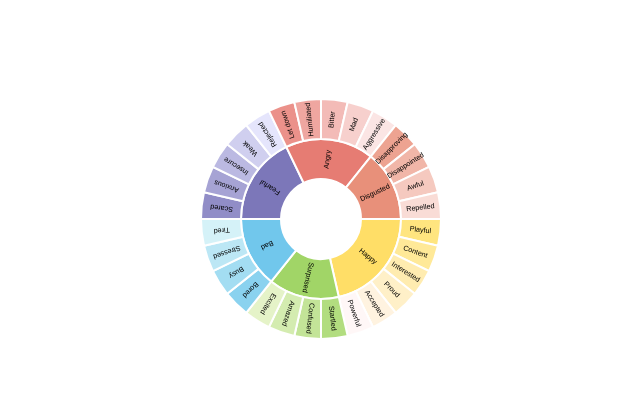
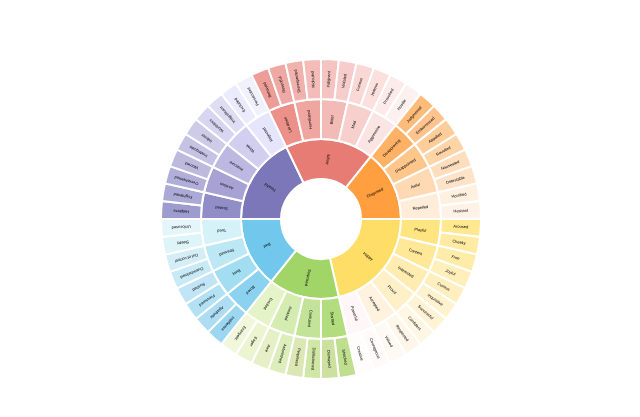
Before and after one commit to dthomas722/wheel-of-feelings, a Next.js app: page / in a window 1280 px wide. Shown: the part 189-606 px from the top of the page, without its empty margins (319-959 px from the left). Built offline with nearby package versions, Linux system fonts and the light colour scheme.

Commit message:
Add outer, tertiary ring

```diff
--- a/app/components/FeelingsWheel.tsx
+++ b/app/components/FeelingsWheel.tsx
@@ -11,70 +11,265 @@ const emotions: Feeling[] = [
     name: "Happy",
     color: "#FFDE67",
     children: [
-      { name: "Playful", color: "#FFE57F" },
-      { name: "Content", color: "#FFE998" },
-      { name: "Interested", color: "#FFECB0" },
-      { name: "Proud", color: "#FFF0C8" },
-      { name: "Accepted", color: "#FFF3E0" },
-      { name: "Powerful", color: "#FFF7F7" },
+      {
+        name: "Playful",
+        color: "#FFE57F",
+        children: [
+          { name: "Aroused", color: "#FFE890" },
+          { name: "Cheeky", color: "#FFEBA1" }
+        ]
+      },
+      {
+        name: "Content",
+        color: "#FFE998",
+        children: [
+          { name: "Free", color: "#FFECA9" },
+          { name: "Joyful", color: "#FFEFBA" }
+        ]
+      },
+      {
+        name: "Interested",
+        color: "#FFECB0",
+        children: [
+          { name: "Curious", color: "#FFEFBF" },
+          { name: "Inquisitive", color: "#FFF2CF" }
+        ]
+      },
+      {
+        name: "Proud",
+        color: "#FFF0C8",
+        children: [
+          { name: "Successful", color: "#FFF3D6" },
+          { name: "Confident", color: "#FFF6E3" }
+        ]
+      },
+      {
+        name: "Accepted",
+        color: "#FFF3E0",
+        children: [
+          { name: "Respected", color: "#FFF6EA" },
+          { name: "Valued", color: "#FFF9F4" }
+        ]
+      },
+      {
+        name: "Powerful",
+        color: "#FFF7F7",
+        children: [
+          { name: "Courageous", color: "#FFFAFA" },
+          { name: "Creative", color: "#FFFCFC" }
+        ]
+      }
     ]
   },
   {
     name: "Surprised",
     color: "#A1D567",
     children: [
-      { name: "Startled", color: "#B2DD7F" },
-      { name: "Confused", color: "#C3E498" },
-      { name: "Amazed", color: "#D4ECB0" },
-      { name: "Excited", color: "#E5F3C8" },
+      {
+        name: "Startled",
+        color: "#B2DD7F",
+        children: [
+          { name: "Shocked", color: "#BFDF8F" },
+          { name: "Dismayed", color: "#CCE19F" }
+        ]
+      },
+      {
+        name: "Confused",
+        color: "#C3E498",
+        children: [
+          { name: "Disillusioned", color: "#CFE6A6" },
+          { name: "Perplexed", color: "#DBE8B4" }
+        ]
+      },
+      {
+        name: "Amazed",
+        color: "#D4ECB0",
+        children: [
+          { name: "Astonished", color: "#DDEEBB" },
+          { name: "Awe", color: "#E6F0C6" }
+        ]
+      },
+      {
+        name: "Excited",
+        color: "#E5F3C8",
+        children: [
+          { name: "Eager", color: "#EBF5D1" },
+          { name: "Energetic", color: "#F1F7DA" }
+        ]
+      }
     ]
   },
   {
     name: "Bad",
     color: "#71C7EC",
     children: [
-      { name: "Bored", color: "#8AD2EF" },
-      { name: "Busy", color: "#A3DDF2" },
-      { name: "Stressed", color: "#BCE7F5" },
-      { name: "Tired", color: "#D5F2F8" },
+      {
+        name: "Bored",
+        color: "#8AD2EF",
+        children: [
+          { name: "Indifferent", color: "#9CD7F1" },
+          { name: "Apathetic", color: "#ADDCF3" }
+        ]
+      },
+      {
+        name: "Busy",
+        color: "#A3DDF2",
+        children: [
+          { name: "Pressured", color: "#B2E1F4" },
+          { name: "Rushed", color: "#C1E5F6" }
+        ]
+      },
+      {
+        name: "Stressed",
+        color: "#BCE7F5",
+        children: [
+          { name: "Overwhelmed", color: "#C8EAF6" },
+          { name: "Out of control", color: "#D4EDF7" }
+        ]
+      },
+      {
+        name: "Tired",
+        color: "#D5F2F8",
+        children: [
+          { name: "Sleepy", color: "#DDF4F9" },
+          { name: "Unfocused", color: "#E5F6FA" }
+        ]
+      }
     ]
   },
   {
     name: "Fearful",
     color: "#7C77B9",
     children: [
-      { name: "Scared", color: "#918DC7" },
-      { name: "Anxious", color: "#A6A3D4" },
-      { name: "Insecure", color: "#BBB9E2" },
-      { name: "Weak", color: "#D0CFEF" },
-      { name: "Rejected", color: "#E5E5FC" },
+      {
+        name: "Scared",
+        color: "#918DC7",
+        children: [
+          { name: "Helpless", color: "#9E9BCE" },
+          { name: "Frightened", color: "#ABA9D5" }
+        ]
+      },
+      {
+        name: "Anxious",
+        color: "#A6A3D4",
+        children: [
+          { name: "Overwhelmed", color: "#B1AFD9" },
+          { name: "Worried", color: "#BCBBDE" }
+        ]
+      },
+      {
+        name: "Insecure",
+        color: "#BBB9E2",
+        children: [
+          { name: "Inadequate", color: "#C4C2E5" },
+          { name: "Inferior", color: "#CDCBE8" }
+        ]
+      },
+      {
+        name: "Weak",
+        color: "#D0CFEF",
+        children: [
+          { name: "Worthless", color: "#D7D6F1" },
+          { name: "Insignificant", color: "#DEDDF3" }
+        ]
+      },
+      {
+        name: "Rejected",
+        color: "#E5E5FC",
+        children: [
+          { name: "Excluded", color: "#EBEBFD" },
+          { name: "Persecuted", color: "#F1F1FE" }
+        ]
+      }
     ]
   },
   {
     name: "Angry",
     color: "#E67C73",
     children: [
-      { name: "Let down", color: "#EB918A" },
-      { name: "Humiliated", color: "#EFA6A0" },
-      { name: "Bitter", color: "#F3BBB7" },
-      { name: "Mad", color: "#F7D0CD" },
-      { name: "Aggressive", color: "#FBE5E4" },
+      {
+        name: "Let down",
+        color: "#EB918A",
+        children: [
+          { name: "Betrayed", color: "#ED9D97" },
+          { name: "Resentful", color: "#EFA9A4" }
+        ]
+      },
+      {
+        name: "Humiliated",
+        color: "#EFA6A0",
+        children: [
+          { name: "Disrespected", color: "#F1B1AC" },
+          { name: "Ridiculed", color: "#F3BCB8" }
+        ]
+      },
+      {
+        name: "Bitter",
+        color: "#F3BBB7",
+        children: [
+          { name: "Indignant", color: "#F5C4C1" },
+          { name: "Violated", color: "#F7CDCB" }
+        ]
+      },
+      {
+        name: "Mad",
+        color: "#F7D0CD",
+        children: [
+          { name: "Furious", color: "#F9D8D5" },
+          { name: "Jealous", color: "#FBE0DD" }
+        ]
+      },
+      {
+        name: "Aggressive",
+        color: "#FBE5E4",
+        children: [
+          { name: "Provoked", color: "#FCEBEA" },
+          { name: "Hostile", color: "#FDF1F0" }
+        ]
+      }
     ]
   },
   {
     name: "Disgusted",
-    color: "#E8907A",
+    color: "#FF9F40",
     children: [
-      { name: "Disapproving", color: "#EDA391" },
-      { name: "Disappointed", color: "#F1B6A8" },
-      { name: "Awful", color: "#F5C9BF" },
-      { name: "Repelled", color: "#F9DCD6" },
+      {
+        name: "Disapproving",
+        color: "#FFB266",
+        children: [
+          { name: "Judgmental", color: "#FFBB7A" },
+          { name: "Embarrassed", color: "#FFC48E" }
+        ]
+      },
+      {
+        name: "Disappointed",
+        color: "#FFC68C",
+        children: [
+          { name: "Appalled", color: "#FFCD99" },
+          { name: "Revolted", color: "#FFD4A6" }
+        ]
+      },
+      {
+        name: "Awful",
+        color: "#FFD9B3",
+        children: [
+          { name: "Nauseated", color: "#FFDEBE" },
+          { name: "Detestable", color: "#FFE3C9" }
+        ]
+      },
+      {
+        name: "Repelled",
+        color: "#FFEDD9",
+        children: [
+          { name: "Horrified", color: "#FFF0E0" },
+          { name: "Hesitant", color: "#FFF3E7" }
+        ]
+      }
     ]
   }
 ];
 
 function createSegments(feelings: Feeling[], level: number, startAngle: number = 0, endAngle: number = 360): JSX.Element[] {
-  // For level 0, calculate angles based on number of children
   if (level === 0) {
     const totalChildren = feelings.reduce((sum, feeling) => sum + (feeling.children?.length || 0), 0);
     let currentAngle = 0;
@@ -85,12 +280,34 @@ function createSegments(feelings: Feeling[], level: number, startAngle: number =
       const segmentEndAngle = currentAngle + anglePerSegment;
       currentAngle += anglePerSegment;
 
-      const startRad = (segmentStartAngle * Math.PI) / 180;
-      const endRad = (segmentEndAngle * Math.PI) / 180;
-      const midRad = ((segmentStartAngle + anglePerSegment / 2) * Math.PI) / 180;
+      return createSegment(feeling, level, segmentStartAngle, segmentEndAngle, index);
+    });
+  }
 
-      const outerRadius = 20;
-      const innerRadius = 10;
+  const totalSegments = feelings.length;
+  const anglePerSegment = (endAngle - startAngle) / totalSegments;
+
+  return feelings.map((feeling, index) => {
+    const segmentStartAngle = startAngle + (index * anglePerSegment);
+    const segmentEndAngle = segmentStartAngle + anglePerSegment;
+
+    return createSegment(feeling, level, segmentStartAngle, segmentEndAngle, index);
+  });
+}
+
+function createSegment(feeling: Feeling, level: number, startAngle: number, endAngle: number, index: number): JSX.Element {
+  const anglePerSegment = endAngle - startAngle;
+  const startRad = (startAngle * Math.PI) / 180;
+  const endRad = (endAngle * Math.PI) / 180;
+  const midRad = ((startAngle + anglePerSegment / 2) * Math.PI) / 180;
+
+  const radiusByLevel = {
+    0: { outer: 20, inner: 10 },
+    1: { outer: 30, inner: 20 },
+    2: { outer: 40, inner: 30 }
+  };
+
+  const { outer: outerRadius, inner: innerRadius } = radiusByLevel[level as 0 | 1 | 2];
   const largeArcFlag = anglePerSegment > 180 ? 1 : 0;
 
   const path = `
@@ -104,7 +321,7 @@ function createSegments(feelings: Feeling[], level: number, startAngle: number =
   const textRadius = innerRadius + (outerRadius - innerRadius) / 2;
   const textX = 50 + textRadius * Math.cos(midRad);
   const textY = 50 + textRadius * Math.sin(midRad);
-      const textRotation = (segmentStartAngle + anglePerSegment / 2);
+  const textRotation = (startAngle + anglePerSegment / 2);
 
   return (
     <g key={`${level}-${index}`}>
@@ -118,7 +335,7 @@ function createSegments(feelings: Feeling[], level: number, startAngle: number =
       <text
         x={textX}
         y={textY}
-            fontSize={level === 0 ? "1.8" : "1.8"}
+        fontSize={1}
         fill="black"
         textAnchor="middle"
         dominantBaseline="middle"
@@ -127,65 +344,9 @@ function createSegments(feelings: Feeling[], level: number, startAngle: number =
       >
         {feeling.name}
       </text>
-          {feeling.children && createSegments(feeling.children, level + 1, segmentStartAngle, segmentEndAngle)}
+      {feeling.children && createSegments(feeling.children, level + 1, startAngle, endAngle)}
     </g>
   );
-    });
-  }
-
-  // For level 1 (children), divide the parent's arc equally
-  const totalSegments = feelings.length;
-  const anglePerSegment = (endAngle - startAngle) / totalSegments;
-
-  return feelings.map((feeling, index) => {
-    const segmentStartAngle = startAngle + (index * anglePerSegment);
-    const segmentEndAngle = segmentStartAngle + anglePerSegment;
-
-    const startRad = (segmentStartAngle * Math.PI) / 180;
-    const endRad = (segmentEndAngle * Math.PI) / 180;
-    const midRad = ((segmentStartAngle + anglePerSegment / 2) * Math.PI) / 180;
-
-    const outerRadius = 30;
-    const innerRadius = 20;
-    const largeArcFlag = anglePerSegment > 180 ? 1 : 0;
-
-    const path = `
-      M ${50 + innerRadius * Math.cos(startRad)} ${50 + innerRadius * Math.sin(startRad)}
-      L ${50 + outerRadius * Math.cos(startRad)} ${50 + outerRadius * Math.sin(startRad)}
-      A ${outerRadius} ${outerRadius} 0 ${largeArcFlag} 1 ${50 + outerRadius * Math.cos(endRad)} ${50 + outerRadius * Math.sin(endRad)}
-      L ${50 + innerRadius * Math.cos(endRad)} ${50 + innerRadius * Math.sin(endRad)}
-      A ${innerRadius} ${innerRadius} 0 ${largeArcFlag} 0 ${50 + innerRadius * Math.cos(startRad)} ${50 + innerRadius * Math.sin(startRad)}
-    `;
-
-    const textRadius = innerRadius + (outerRadius - innerRadius) / 2;
-    const textX = 50 + textRadius * Math.cos(midRad);
-    const textY = 50 + textRadius * Math.sin(midRad);
-    const textRotation = (segmentStartAngle + anglePerSegment / 2);
-
-    return (
-      <g key={`${level}-${index}`}>
-        <path
-          d={path}
-          fill={feeling.color}
-          stroke="white"
-          strokeWidth="0.5"
-          className="transition-all duration-200 hover:opacity-80 cursor-pointer"
-        />
-        <text
-          x={textX}
-          y={textY}
-          fontSize={level === 0 ? "1.8" : "1.8"}
-          fill="black"
-          textAnchor="middle"
-          dominantBaseline="middle"
-          transform={`rotate(${textRotation}, ${textX}, ${textY})`}
-          className="pointer-events-none"
-        >
-          {feeling.name}
-        </text>
-      </g>
-    );
-  });
 }
 
 export default function FeelingsWheel() {
```
Lines whose indentation alone changed are shown as unchanged.
